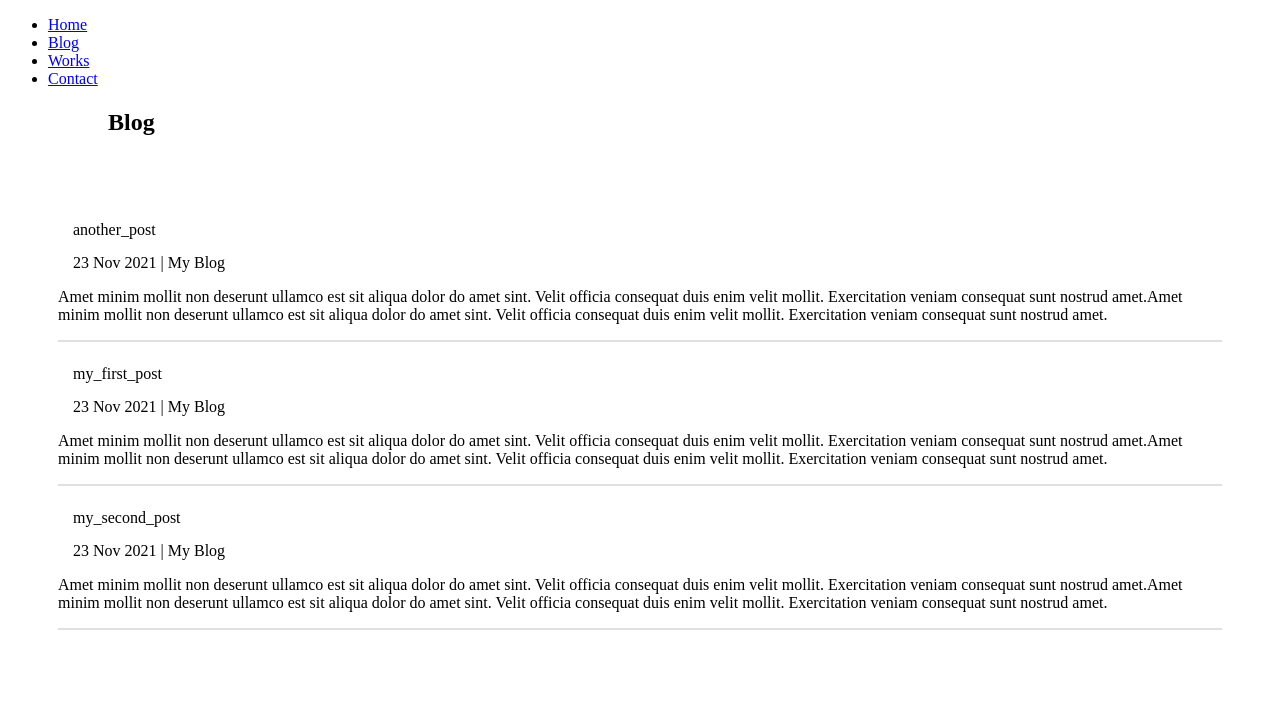
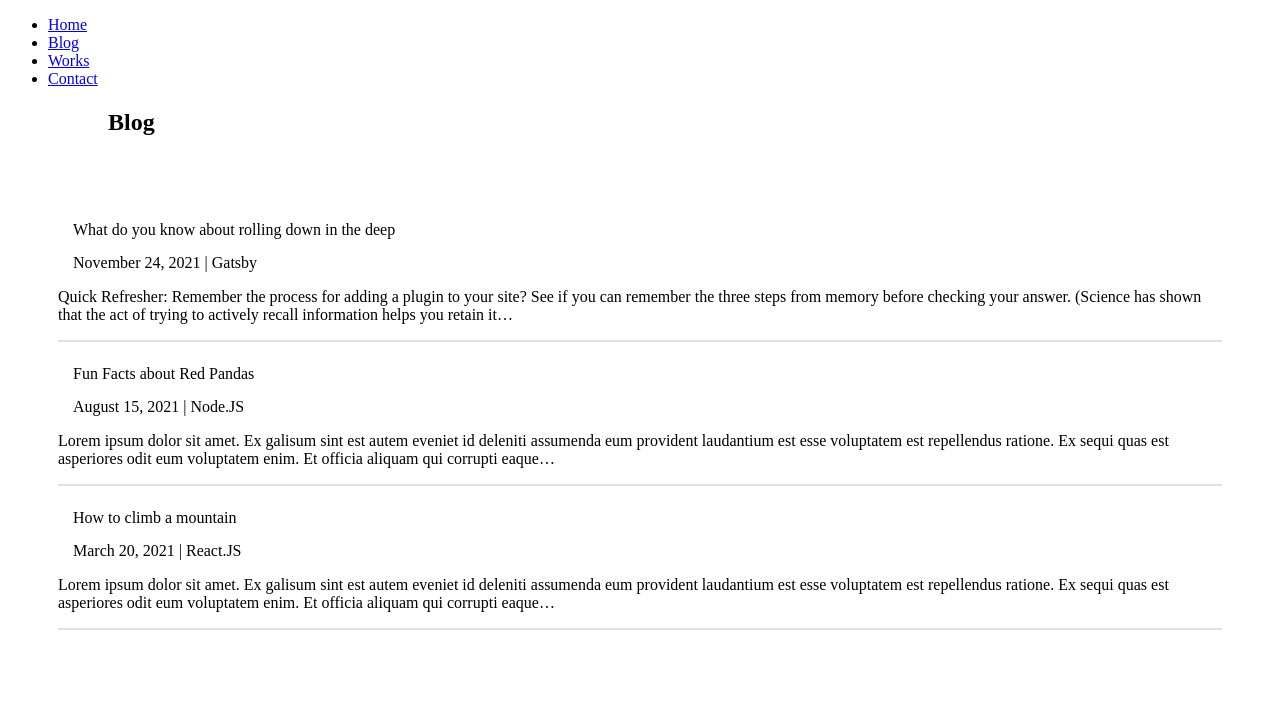
Before and after one commit to Sabri0o/Portfolio-Gatsby, a Gatsby site: page /blog in a window 1280 px wide. Shown: the top 716 px of the page. Built offline with nearby package versions, Linux system fonts and the light colour scheme; Gatsby itself is replaced by a stand-in of ours.

Commit message:
query data with graphql

```diff
--- a/blog/another_post.mdx
+++ b/blog/another_post.mdx
@@ -1,6 +1,7 @@
 ---
 title: "Fun Facts about Red Pandas"
 date: "2021-08-15"
+topic: "Node.JS"
 ---
 
 Lorem ipsum dolor sit amet. Ex galisum sint est autem eveniet id
--- a/blog/my_first_post.mdx
+++ b/blog/my_first_post.mdx
@@ -1,6 +1,8 @@
 ---
 title: "How to climb a mountain"
 date: "2021-03-20"
+topic: "React.JS"
+
 ---
 
 Lorem ipsum dolor sit amet. Ex galisum sint est autem eveniet id
--- a/blog/my_second_post.mdx
+++ b/blog/my_second_post.mdx
@@ -1,6 +1,8 @@
 ---
 title: "What do you know about rolling down in the deep"
 date: "2021-11-24"
+topic: "Gatsby"
+
 ---
 
 Quick Refresher: Remember the process for adding a plugin to your site?
--- a/src/pages/blog/index.js
+++ b/src/pages/blog/index.js
@@ -2,6 +2,7 @@ import React from "react";
 import Layout from "../../components/layout";
 import { Card, Row } from "react-bootstrap";
 import { Link, graphql } from "gatsby";
+// import { MDXRenderer } from "gatsby-plugin-mdx";
 
 export default function Blog({ data }) {
   const spacing = {
@@ -18,25 +19,20 @@ export default function Blog({ data }) {
     <Layout>
       <h2 style={{ marginLeft: "100px" }}>Blog</h2>
       <div style={container}>
-        {data.allFile.nodes.map((node) => (
-          <Row key={node.name}>
+        {data.allMdx.nodes.map((node) => (
+          <Row key={node.id}>
             <Link
               to="/blog/readBlog"
               style={{ color: "inherit", textDecoration: "none" }}
             >
               <Card.Body>
-                <Card.Title style={spacing}>{node.name}</Card.Title>
+                <Card.Title style={spacing}>
+                  {node.frontmatter.title}
+                </Card.Title>
                 <Card.Subtitle style={spacing}>
-                  23 Nov 2021 | My Blog
+                  {node.frontmatter.date} | {node.frontmatter.topic}
                 </Card.Subtitle>
-                <Card.Text>
-                  Amet minim mollit non deserunt ullamco est sit aliqua dolor do
-                  amet sint. Velit officia consequat duis enim velit mollit.
-                  Exercitation veniam consequat sunt nostrud amet.Amet minim
-                  mollit non deserunt ullamco est sit aliqua dolor do amet sint.
-                  Velit officia consequat duis enim velit mollit. Exercitation
-                  veniam consequat sunt nostrud amet.
-                </Card.Text>
+                <Card.Text>{node.excerpt} </Card.Text>
               </Card.Body>
             </Link>
             <hr style={{ border: "1px solid #E0E0E0" }} />
@@ -49,9 +45,17 @@ export default function Blog({ data }) {
 
 export const query = graphql`
   query {
-    allFile {
+    allMdx(sort: { fields: frontmatter___date, order: DESC }) {
       nodes {
-        name
+        frontmatter {
+          date(formatString: "MMMM D, YYYY")
+          title
+          topic
+        }
+        id
+        body
+        timeToRead
+        excerpt(pruneLength: 250)
       }
     }
   }
```
